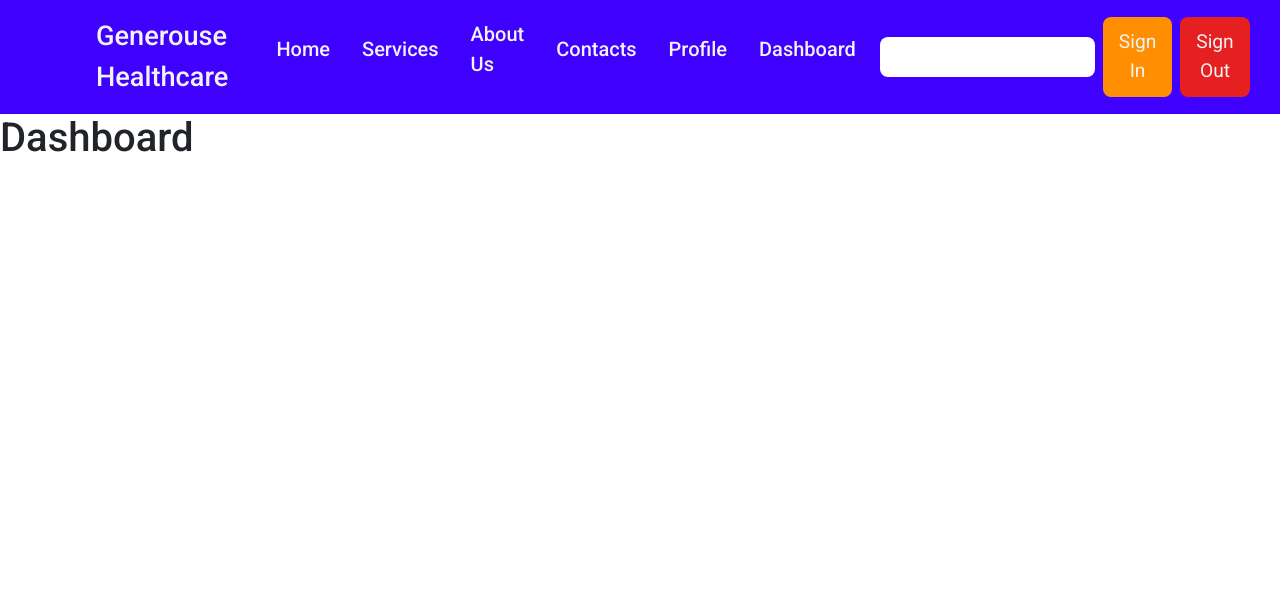
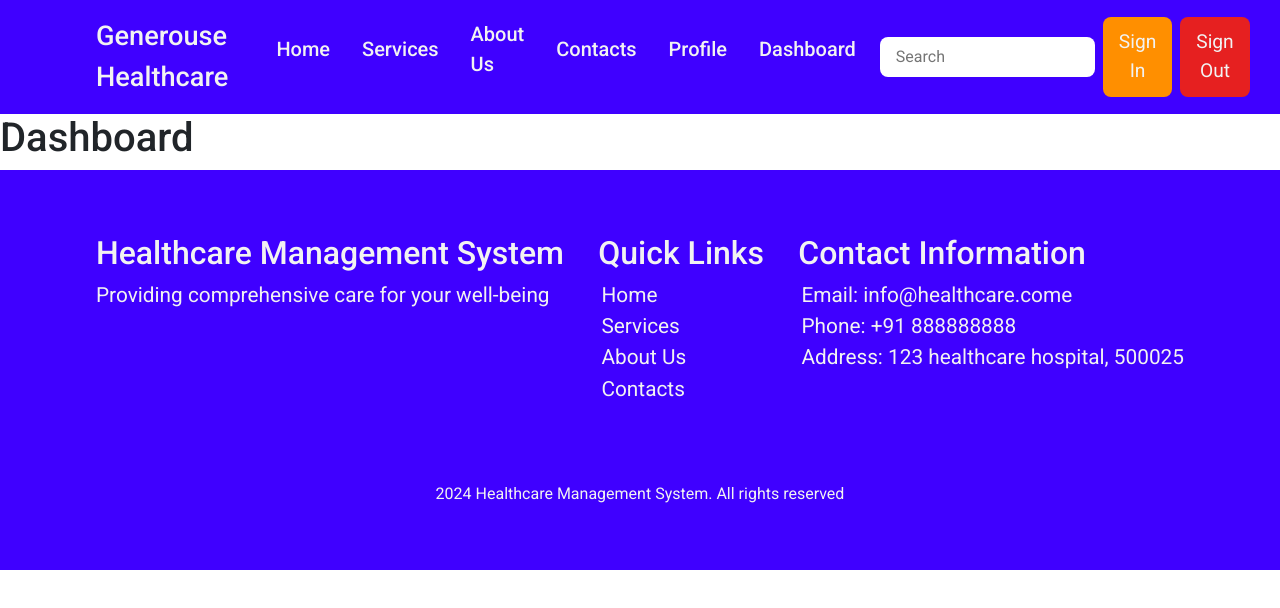
Before and after one commit to kirankumar-Matham96/healthcare-management-react-app, a React (Create React App) app: page /dashboard in a window 1280 px wide. Shown: the top 608 px of the page. Built offline with nearby package versions, Linux system fonts and the light colour scheme.

Commit message:
feat: added footer

```diff
--- a/src/App.css
+++ b/src/App.css
@@ -34,7 +34,9 @@ a {
   text-decoration: none;
   color: inherit;
 }
-
+ul{
+  list-style-type: none;
+}
 .btn {
   padding: 0.7rem 1rem;
   border-radius: 0.5rem;
--- a/src/App.jsx
+++ b/src/App.jsx
@@ -8,6 +8,7 @@ import { Services } from "./pages/Services";
 import { Dashboard } from "./pages/Dashboard";
 import "bootstrap/dist/css/bootstrap.min.css";
 import "./App.css";
+import { Footer } from "./components/Footer";
 
 function App() {
   return (
@@ -22,6 +23,8 @@ function App() {
           <Route path="/profile" element={<Profile />} />
           <Route path="/dashboard" element={<Dashboard />} />
         </Routes>
+      <Footer />
+
       </BrowserRouter>
     </div>
   );
--- /dev/null
+++ b/src/components/Footer/index.jsx
@@ -0,0 +1,43 @@
+import { Link } from "react-router-dom";
+import footerStyles from "./index.module.css";
+
+export const Footer = () => {
+  return (
+    <footer className={footerStyles.footer}>
+      <div className={footerStyles.footerUpperDiv}>
+        <div>
+          <h2>Healthcare Management System</h2>
+          <p>Providing comprehensive care for your well-being</p>
+        </div>
+        <div>
+          <h2>Quick Links</h2>
+          <ul>
+            <Link to="/home">
+              <li>Home</li>
+            </Link>
+            <Link to="/services">
+              <li>Services</li>
+            </Link>
+            <Link to="/aboutus">
+              <li>About Us</li>
+            </Link>
+            <Link to="/contacts">
+              <li>Contacts</li>
+            </Link>
+          </ul>
+        </div>
+        <div>
+          <h2>Contact Information</h2>
+          <ul>
+            <li>Email: info@healthcare.come</li>
+            <li>Phone: +91 888888888</li>
+            <li>Address: 123 healthcare hospital, 500025</li>
+          </ul>
+        </div>
+      </div>
+      <div className={footerStyles.copyRight}>
+        2024 Healthcare Management System. All rights reserved
+      </div>
+    </footer>
+  );
+};
--- /dev/null
+++ b/src/components/Footer/index.module.css
@@ -0,0 +1,20 @@
+.footer {
+  padding: 4rem 6rem;
+  height: 50vh;
+  background-color: var(--primary);
+  color: var(--text-white);
+  display: flex;
+  flex-direction: column;
+  justify-content: space-between;
+}
+.footer ul li {
+  font-size: 1.3rem;
+  margin-left: -1.8rem;
+}
+.footerUpperDiv {
+  display: flex;
+  justify-content: space-between;
+}
+.copyRight {
+  text-align: center;
+}
--- a/src/components/SearchBox/index.jsx
+++ b/src/components/SearchBox/index.jsx
@@ -1,6 +1,12 @@
 import React from "react";
-import searchBoxStyles from "./index.module.css"
+import searchBoxStyles from "./index.module.css";
 
 export const SearchBox = () => {
-  return <input type="search" className={searchBoxStyles.input}/>;
+  return (
+    <input
+      type="search"
+      className={searchBoxStyles.input}
+      placeholder="Search"
+    />
+  );
 };
--- a/src/pages/Home/index.jsx
+++ b/src/pages/Home/index.jsx
@@ -1,8 +1,8 @@
 import { CarouselComponent } from "../../components/CarouselComponent";
 import { Button } from "../../components/Button";
 import { CustomCard } from "../../components/Card";
+import { ContactForm } from "../../components/ContactForm";
 import homeStyles from "./index.module.css";
-import { ContactForm } from "../../components/ContactForm";
 
 export const Home = () => {
   const imageSet = [
@@ -112,7 +112,6 @@ export const Home = () => {
         <h2 className={homeStyles.h2}>Contact Us</h2>
         <ContactForm />
       </section>
-      <footer className={homeStyles.footer}></footer>
     </div>
   );
 };
--- a/src/pages/Home/index.module.css
+++ b/src/pages/Home/index.module.css
@@ -69,8 +69,3 @@ p {
   height: 60vh;
   background-color: var(--light-gray);
 }
-.footer {
-  padding: 6rem;
-  height: 50vh;
-  background-color: var(--primary);
-}
```
